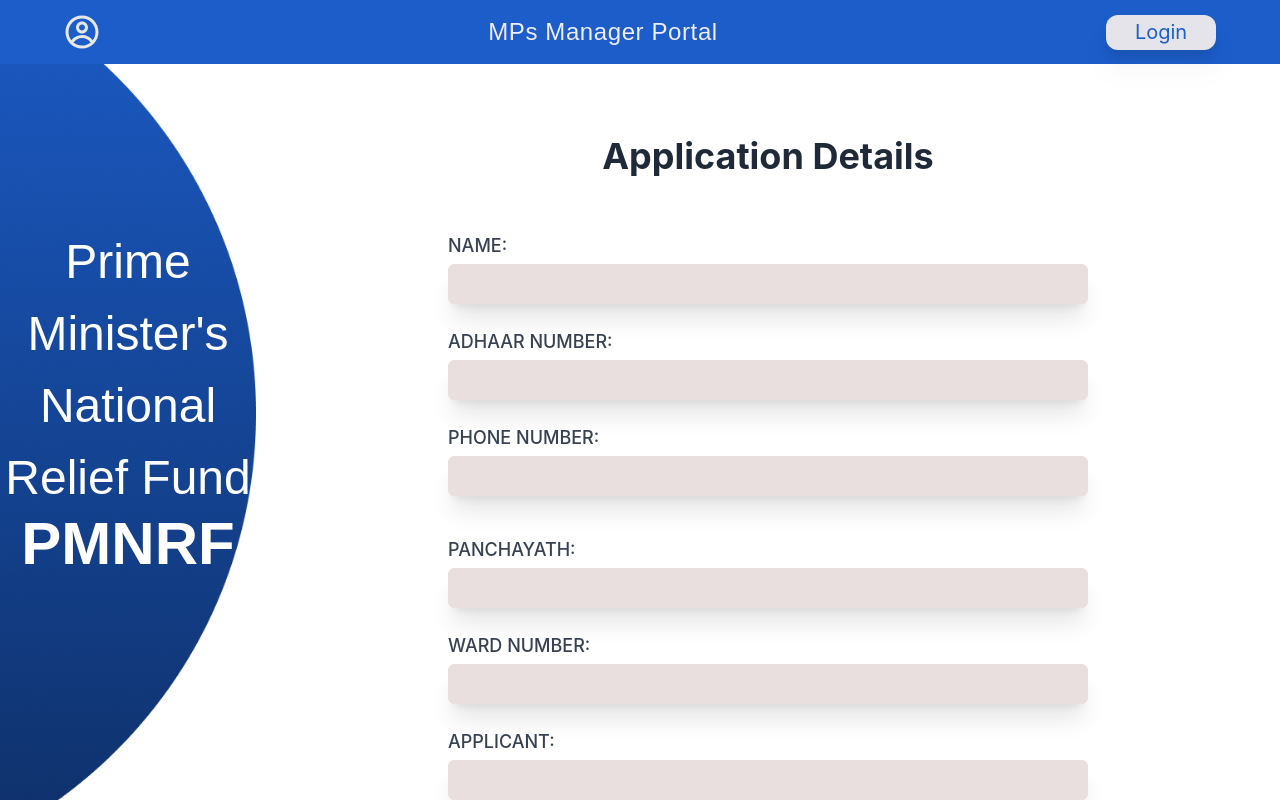
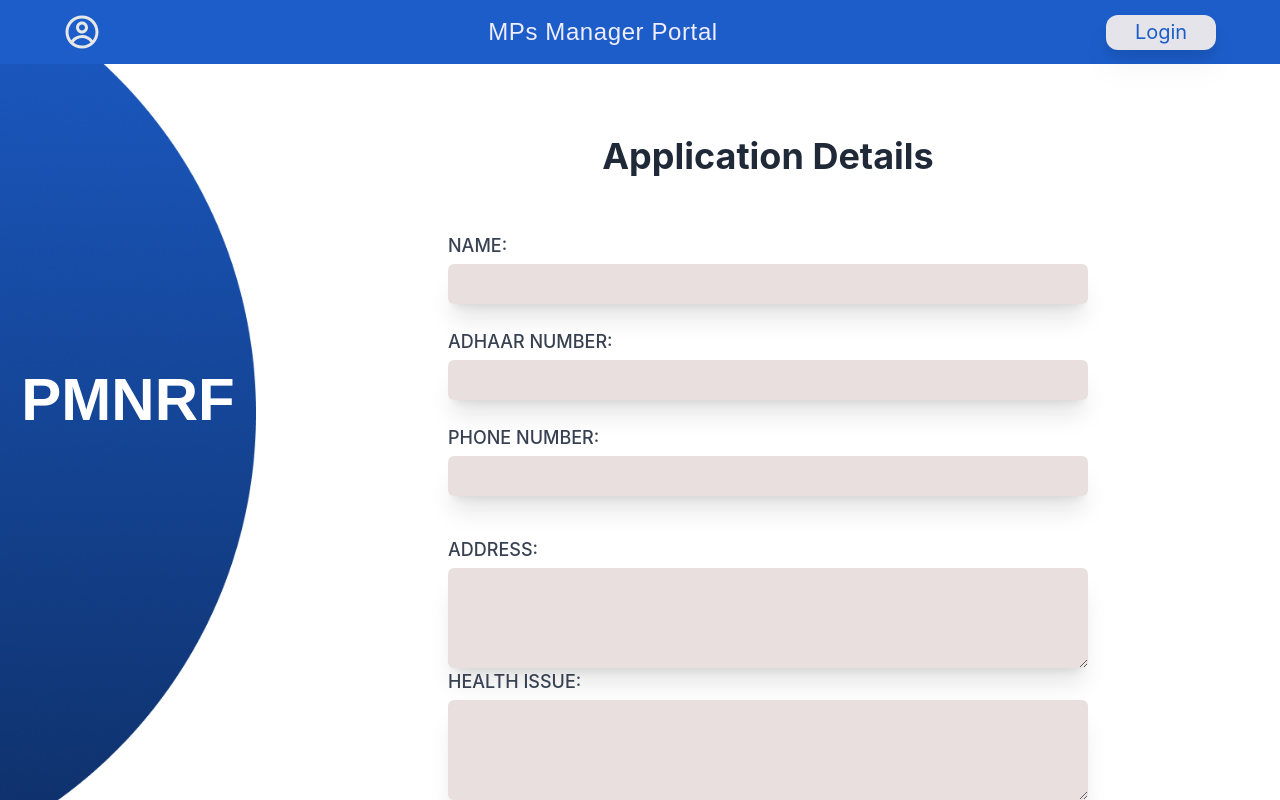
Before and after one commit to tensorsiitm/mp-portal-frontend, a React (Create React App) app: page /pmnrfapply in a window 1280 px wide. Built offline with nearby package versions, Linux system fonts and the light colour scheme.

Commit message:
form updated

```diff
--- a/src/pages/CMNRF/apply.jsx
+++ b/src/pages/CMNRF/apply.jsx
@@ -3,29 +3,31 @@
 import Ell from '../../assets/images/ellipse.jpg';
 
 const Apply = () => {
-  // State to manage form inputs
   const [formData, setFormData] = useState({
     name: '',
     aadhar: '',
     phone: '',
-    panchayath: '',
+    address: '',
+    healthIssue: '',
+    hospital: '',
+    expenditure: '',
     ward: '',
     applicant: '',
     relation: '',
-    subjectTitle: '',
+    subject: '',
   });
 
-  // Handle input change
   const handleChange = (e) => {
     const { name, value } = e.target;
-    setFormData({ ...formData, [name]: value });
+    setFormData((prevData) => ({
+      ...prevData,
+      [name]: value,
+    }));
   };
 
-  // Handle form submission
   const handleSubmit = (e) => {
     e.preventDefault();
-    console.log('Form Submitted:', formData);
-
+    console.log('Form submitted:', formData);
   };
 
   return (
@@ -38,9 +40,6 @@
         <div className="flex flex-col justify-center items-center">
           <img src={Ell} className="w-[20vw]" alt="Ellipse" />
           <div className="absolute text-white font-redHat font-medium text-center justify-center flex flex-col">
-            <h1 className="text-[3rem] text-center">
-              Chief Minister's National Relief Fund
-            </h1>
             <h1 className="text-6xl font-semibold text-center">CMNRF</h1>
           </div>
         </div>
@@ -67,7 +66,8 @@
                   name="name"
                   value={formData.name}
                   onChange={handleChange}
-                  className="mt-1 block w-full bg-[#e9dfdf] h-[40px] px-[8px] rounded-md border-gray-300 shadow-xl"
+                  className="mt-1 block w-full bg-[#e9dfdf] h-[40px] rounded-md border-gray-300 shadow-xl px-[8px]"
+                  required
                 />
               </div>
               <div className="mt-[3vh]">
@@ -81,6 +81,7 @@
                   value={formData.aadhar}
                   onChange={handleChange}
                   className="mt-1 block w-full bg-[#e9dfdf] h-[40px] rounded-md border-gray-300 shadow-xl px-[8px]"
+                  required
                 />
               </div>
               <div className="mt-[3vh]">
@@ -94,82 +95,73 @@
                   value={formData.phone}
                   onChange={handleChange}
                   className="mt-1 block w-full bg-[#e9dfdf] h-[40px] rounded-md border-gray-300 shadow-xl px-[8px]"
+                  required
                 />
               </div>
             </div>
 
             {/* Group 2: Scrolling Inputs */}
             <div>
-              <div className="mt-[3vh]">
-                <label htmlFor="panchayath" className="block text-lg font-medium text-gray-700">
-                  PANCHAYATH:
+              <div className="mt-[vh]">
+                <label htmlFor="address" className="block text-lg font-medium text-gray-700">
+                  ADDRESS:
+                </label>
+                <textarea
+                  id="address"
+                  name="address"
+                  value={formData.address}
+                  onChange={handleChange}
+                  className="mt-1 block w-full bg-[#e9dfdf] h-[100px] rounded-md border-gray-300 shadow-xl px-[8px]"
+                  required
+                />
+              </div>
+
+              <div className="mt-[vh]">
+                <label htmlFor="healthIssue" className="block text-lg font-medium text-gray-700">
+                  HEALTH ISSUE:
+                </label>
+                <textarea
+                  id="healthIssue"
+                  name="healthIssue"
+                  value={formData.healthIssue}
+                  onChange={handleChange}
+                  className="mt-1 block w-full bg-[#e9dfdf] h-[100px] rounded-md border-gray-300 shadow-xl px-[8px]"
+                  required
+                />
+              </div>
+
+              <div className="mt-[vh]">
+                <label htmlFor="hospital" className="block text-lg font-medium text-gray-700">
+                  HOSPITAL:
                 </label>
                 <input
-                  type="text"
-                  id="panchayath"
-                  name="panchayath"
-                  value={formData.panchayath}
+                  id="hospital"
+                  name="hospital"
+                  value={formData.hospital}
                   onChange={handleChange}
-                  className="mt-1 block w-full bg-[#e9dfdf] h-[40px] rounded-md border-gray-300 shadow-xl px-[8px]"
+                  className="mt-1 block w-full bg-[#e9dfdf] h-[50px] rounded-md border-gray-300 shadow-xl px-[8px]"
+                  required
                 />
               </div>
-              <div className="mt-[3vh]">
-                <label htmlFor="ward" className="block text-lg font-medium text-gray-700">
-                  WARD NUMBER:
+
+              <div className="mt-[vh]">
+                <label htmlFor="expenditure" className="block text-lg font-medium text-gray-700">
+                  EXPECTED EXPENDITURE:
                 </label>
                 <input
-                  type="text"
-                  id="ward"
-                  name="ward"
-                  value={formData.ward}
+                  id="expenditure"
+                  name="expenditure"
+                  value={formData.expenditure}
                   onChange={handleChange}
-                  className="mt-1 block w-full bg-[#e9dfdf] h-[40px] rounded-md border-gray-300 shadow-xl px-[8px]"
-                />
-              </div>
-              <div className="mt-[3vh]">
-                <label htmlFor="applicant" className="block text-lg font-medium text-gray-700">
-                  APPLICANT:
-                </label>
-                <input
-                  type="text"
-                  id="applicant"
-                  name="applicant"
-                  value={formData.applicant}
-                  onChange={handleChange}
-                  className="mt-1 block w-full bg-[#e9dfdf] h-[40px] rounded-md border-gray-300 shadow-xl px-[8px]"
-                />
-              </div>
-              <div className="mt-[3vh]">
-                <label htmlFor="relation" className="block text-lg font-medium text-gray-700">
-                  If Applicant is relative mention the blood relation below:
-                </label>
-                <input
-                  type="text"
-                  id="relation"
-                  name="relation"
-                  value={formData.relation}
-                  onChange={handleChange}
-                  className="mt-1 block w-full bg-[#e9dfdf] h-[40px] rounded-md border-gray-300 shadow-xl px-[8px]"
-                />
-              </div>
-              <div className="mt-[3vh]">
-                <label htmlFor="subjectTitle" className="block text-lg font-medium text-gray-700">
-                  SUBJECT TITLE:
-                </label>
-                <input
-                  type="text"
-                  id="subjectTitle"
-                  name="subjectTitle"
-                  value={formData.subjectTitle}
-                  onChange={handleChange}
-                  className="mt-1 block w-full bg-[#e9dfdf] h-[40px] rounded-md border-gray-300 shadow-xl px-[8px]"
+                  className="mt-1 block w-full bg-[#e9dfdf] h-[50px] rounded-md border-gray-300 shadow-xl px-[8px]"
+                  required
                 />
               </div>
             </div>
 
             <button
               type="submit"
-              className="mt-6 bg-blue-500 text-white py-2 px-4 rounded-md shadow-lg hover:bg-blue-600"
+              className="mt-4 bg-blue-500 text-white py-2 px-4 rounded-md shadow-md hover:bg-blue-600"
             >
               Submit
             </button>
--- a/src/pages/PMNRF/apply.jsx
+++ b/src/pages/PMNRF/apply.jsx
@@ -7,7 +7,10 @@
     name: '',
     aadhar: '',
     phone: '',
-    panchayath: '',
+    address: '',
+    healthIssue: '',
+    hospital: '',
+    expenditure: '',
     ward: '',
     applicant: '',
     relation: '',
@@ -37,9 +40,6 @@
         <div className="flex flex-col justify-center items-center">
           <img src={Ell} className="w-[20vw]" alt="Ellipse" />
           <div className="absolute text-white font-redHat font-medium text-center justify-center flex flex-col">
-            <h1 className="text-[3rem] text-center">
-              Prime Minister's National Relief Fund
-            </h1>
             <h1 className="text-6xl font-semibold text-center">PMNRF</h1>
           </div>
         </div>
@@ -67,6 +67,7 @@
                   value={formData.name}
                   onChange={handleChange}
                   className="mt-1 block w-full bg-[#e9dfdf] h-[40px] rounded-md border-gray-300 shadow-xl px-[8px]"
+                  required
                 />
               </div>
               <div className="mt-[3vh]">
@@ -80,6 +81,7 @@
                   value={formData.aadhar}
                   onChange={handleChange}
                   className="mt-1 block w-full bg-[#e9dfdf] h-[40px] rounded-md border-gray-300 shadow-xl px-[8px]"
+                  required
                 />
               </div>
               <div className="mt-[3vh]">
@@ -93,6 +95,7 @@
                   value={formData.phone}
                   onChange={handleChange}
                   className="mt-1 block w-full bg-[#e9dfdf] h-[40px] rounded-md border-gray-300 shadow-xl px-[8px]"
+                  required
                 />
               </div>
             </div>
@@ -100,68 +103,58 @@
             {/* Group 2: Scrolling Inputs */}
             <div>
               <div className="mt-[vh]">
-                <label htmlFor="panchayath" className="block text-lg font-medium text-gray-700">
-                  PANCHAYATH:
+                <label htmlFor="address" className="block text-lg font-medium text-gray-700">
+                  ADDRESS:
+                </label>
+                <textarea
+                  id="address"
+                  name="address"
+                  value={formData.address}
+                  onChange={handleChange}
+                  className="mt-1 block w-full bg-[#e9dfdf] h-[100px] rounded-md border-gray-300 shadow-xl px-[8px]"
+                  required
+                />
+              </div>
+
+              <div className="mt-[vh]">
+                <label htmlFor="healthIssue" className="block text-lg font-medium text-gray-700">
+                  HEALTH ISSUE:
+                </label>
+                <textarea
+                  id="healthIssue"
+                  name="healthIssue"
+                  value={formData.healthIssue}
+                  onChange={handleChange}
+                  className="mt-1 block w-full bg-[#e9dfdf] h-[100px] rounded-md border-gray-300 shadow-xl px-[8px]"
+                  required
+                />
+              </div>
+
+              <div className="mt-[vh]">
+                <label htmlFor="hospital" className="block text-lg font-medium text-gray-700">
+                  HOSPITAL:
                 </label>
                 <input
-                  type="text"
-                  id="panchayath"
-                  name="panchayath"
-                  value={formData.panchayath}
+                  id="hospital"
+                  name="hospital"
+                  value={formData.hospital}
                   onChange={handleChange}
-                  className="mt-1 block w-full bg-[#e9dfdf] h-[40px] rounded-md border-gray-300 shadow-xl px-[8px]"
+                  className="mt-1 block w-full bg-[#e9dfdf] h-[50px] rounded-md border-gray-300 shadow-xl px-[8px]"
+                  required
                 />
               </div>
-              <div className="mt-[3vh]">
-                <label htmlFor="ward" className="block text-lg font-medium text-gray-700">
-                  WARD NUMBER:
+
+              <div className="mt-[vh]">
+                <label htmlFor="expenditure" className="block text-lg font-medium text-gray-700">
+                  EXPECTED EXPENDITURE:
                 </label>
                 <input
-                  type="text"
-                  id="ward"
-                  name="ward"
-                  value={formData.ward}
+                  id="expenditure"
+                  name="expenditure"
+                  value={formData.expenditure}
                   onChange={handleChange}
-                  className="mt-1 block w-full bg-[#e9dfdf] h-[40px] rounded-md border-gray-300 shadow-xl px-[8px]"
-                />
-              </div>
-              <div className="mt-[3vh]">
-                <label htmlFor="applicant" className="block text-lg font-medium text-gray-700">
-                  APPLICANT:
-                </label>
-                <input
-                  type="text"
-                  id="applicant"
-                  name="applicant"
-                  value={formData.applicant}
-                  onChange={handleChange}
-                  className="mt-1 block w-full bg-[#e9dfdf] h-[40px] rounded-md border-gray-300 shadow-xl px-[8px]"
-                />
-              </div>
-              <div className="mt-[3vh]">
-                <label htmlFor="relation" className="block text-lg font-medium text-gray-700">
-                  If Applicant is relative mention the blood relation below:
-                </label>
-                <input
-                  type="text"
-                  id="relation"
-                  name="relation"
-                  value={formData.relation}
-                  onChange={handleChange}
-                  className="mt-1 block w-full bg-[#e9dfdf] h-[40px] rounded-md border-gray-300 shadow-xl px-[8px]"
-                />
-              </div>
-              <div className="mt-[3vh]">
-                <label htmlFor="subject" className="block text-lg font-medium text-gray-700">
-                  SUBJECT TITLE:
-                </label>
-                <input
-                  type="text"
-                  id="subject"
-                  name="subject"
-                  value={formData.subject}
-                  onChange={handleChange}
-                  className="mt-1 block w-full bg-[#e9dfdf] h-[40px] rounded-md border-gray-300 shadow-xl px-[8px]"
+                  className="mt-1 block w-full bg-[#e9dfdf] h-[50px] rounded-md border-gray-300 shadow-xl px-[8px]"
+                  required
                 />
               </div>
             </div>
```
